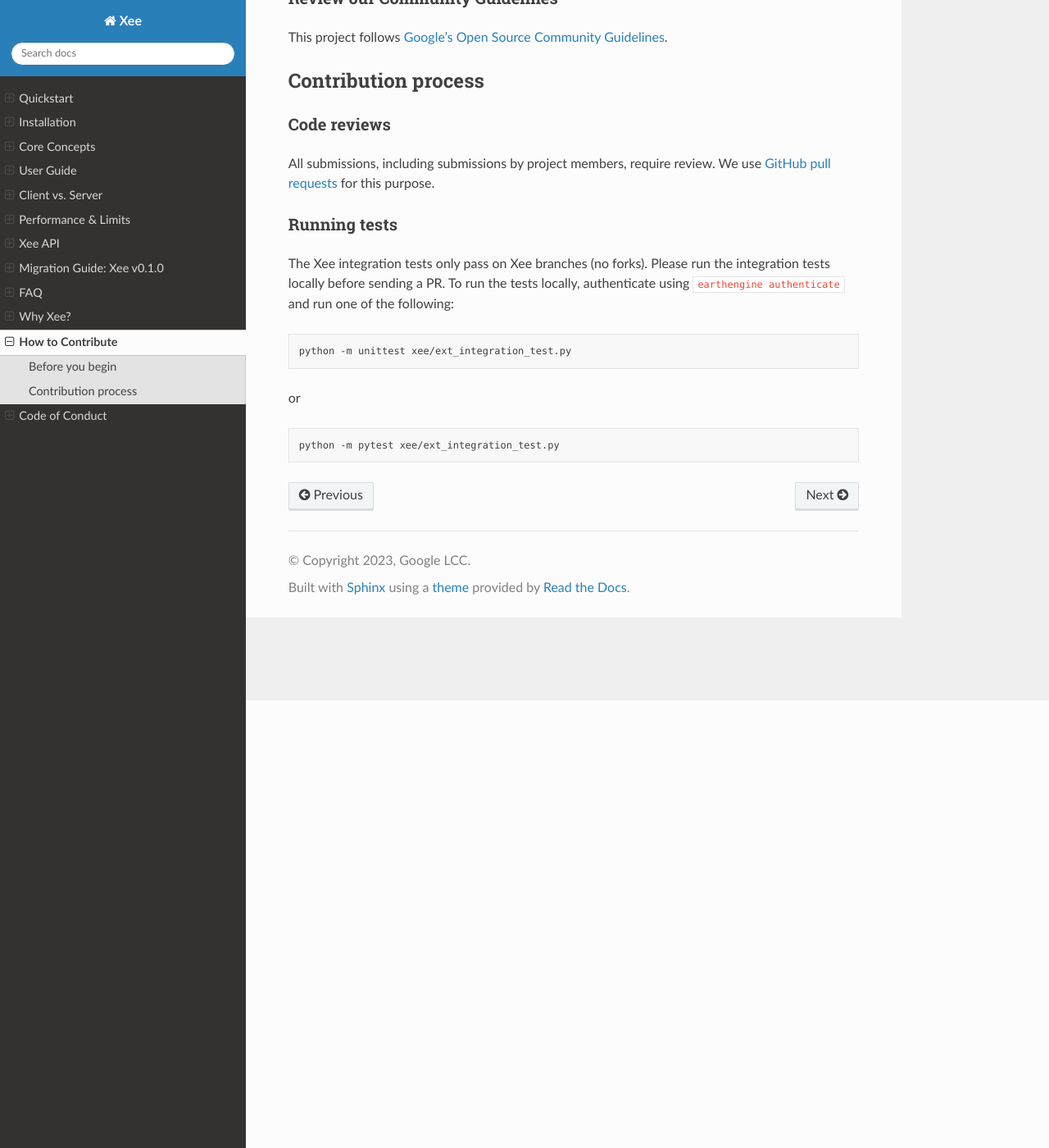
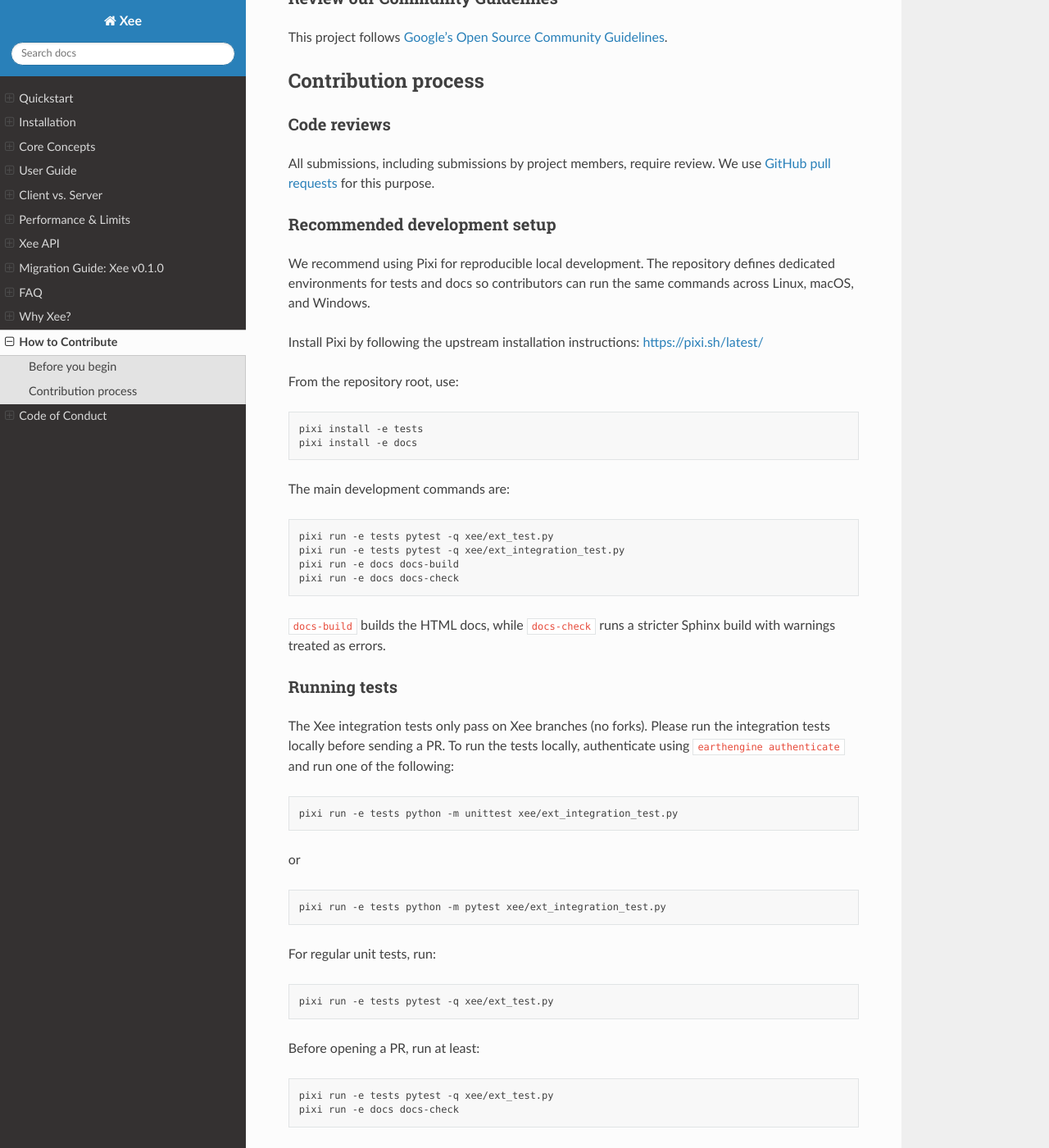
Before and after one commit to google/Xee, a Sphinx documentation site: the page built from docs/contributing.md, in a window 1280 px wide and 1400 px high, scrolled down 546 px. Shown: the whole window at 82% size. Built offline with Sphinx 7.4.7 and the Read the Docs theme 3.1.0, drawn with Linux system fonts in a browser that asks for light colours; the version number could not be read and is left out; some of the changed text lies outside the part shown.

Commit message:
Add reproducible pixi docs and test workflows

````diff
--- a/docs/conf.py
+++ b/docs/conf.py
@@ -16,14 +16,18 @@
 
 # Print Python environment info for easier debugging on ReadTheDocs
 
+import importlib.util
 import subprocess
 import sys
 import xee  # verify this works
 
 print('python exec:', sys.executable)
 print('sys.path:', sys.path)
-print('pip environment:')
-subprocess.run([sys.executable, '-m', 'pip', 'list'])  # pylint: disable=subprocess-run-check
+if importlib.util.find_spec('pip') is not None:
+    print('pip environment:')
+    subprocess.run([sys.executable, '-m', 'pip', 'list'])  # pylint: disable=subprocess-run-check
+else:
+    print('pip environment: unavailable')
 
 print(f'xee: {xee.__file__}')
 
--- a/docs/contributing.md
+++ b/docs/contributing.md
@@ -31,16 +31,60 @@ All submissions, including submissions by project members, require review. We
 use [GitHub pull requests](https://docs.github.com/articles/about-pull-requests)
 for this purpose.
 
+### Recommended development setup
+
+We recommend using Pixi for reproducible local development. The repository
+defines dedicated environments for tests and docs so contributors can run the
+same commands across Linux, macOS, and Windows.
+
+Install Pixi by following the upstream installation instructions:
+<https://pixi.sh/latest/>
+
+From the repository root, use:
+
+```bash
+pixi install -e tests
+pixi install -e docs
+```
+
+The main development commands are:
+
+```bash
+pixi run -e tests pytest -q xee/ext_test.py
+pixi run -e tests pytest -q xee/ext_integration_test.py
+pixi run -e docs docs-build
+pixi run -e docs docs-check
+```
+
+`docs-build` builds the HTML docs, while `docs-check` runs a stricter Sphinx
+build with warnings treated as errors.
+
 ### Running tests
 
 The Xee integration tests only pass on Xee branches (no forks). Please run the integration tests locally before sending a PR. To run the tests locally, authenticate using `earthengine authenticate` and run one of the following:
 
 ```bash
-python -m unittest xee/ext_integration_test.py
+pixi run -e tests python -m unittest xee/ext_integration_test.py
 ```
 
 or
 
 ```bash
-python -m pytest xee/ext_integration_test.py
+pixi run -e tests python -m pytest xee/ext_integration_test.py
 ```
+
+For regular unit tests, run:
+
+```bash
+pixi run -e tests pytest -q xee/ext_test.py
+```
+
+Before opening a PR, run at least:
+
+```bash
+pixi run -e tests pytest -q xee/ext_test.py
+pixi run -e docs docs-check
+```
+
+If your change touches Earth Engine integration behavior and you are working on
+an Xee branch, also run the integration tests locally.
````
Also changed, not shown: README.md (+1 -1 lines), pyproject.toml (+19 -3 lines), 1 other file.
